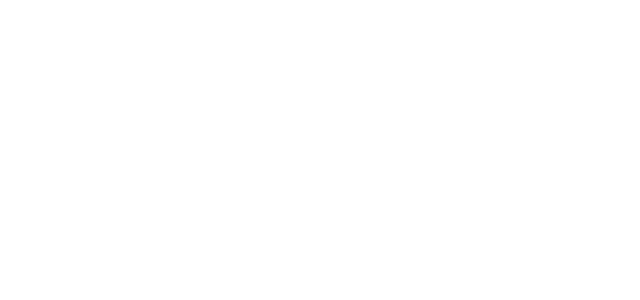
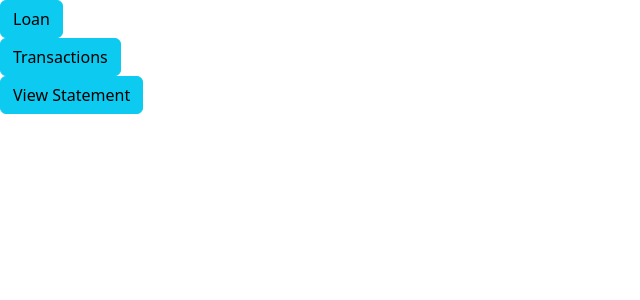
Before and after one commit to Ahmed1423/Bank-User-Management, a React (Create React App) app in the folder bank-user-management-frontend/: page /menu in a window 1280 px wide. Before the commit this address had no page. Shown: the top 300 px of the page, without its empty margins (0-640 px from the left). Built offline with nearby package versions, Linux system fonts and the light colour scheme.

Commit message:
created basic menu

```diff
--- a/bank-user-management-frontend/src/App.js
+++ b/bank-user-management-frontend/src/App.js
@@ -2,6 +2,10 @@ import "./App.css";
 import Login from "./Login";
 import Register from "./Register";
 import { BrowserRouter, Routes, Route } from "react-router-dom";
+import Menu from "./components/Menu";
+import Loan from "./components/Loan";
+import Transactions from "./components/Transactions";
+import ViewStatement from "./components/ViewStatement";
 
 function App() {
   return (
@@ -9,6 +13,10 @@ function App() {
       <Routes>
         <Route exact path="/login" element={<Login />} />
         <Route exact path="/register" element={<Register />} />
+        <Route exact path="/menu" element={<Menu />} />
+        <Route exact path="/loan" element={<Loan />} />
+        <Route exact path="/transactions" element={<Transactions />} />
+        <Route exact path="/viewstatement" element={<ViewStatement />} />
       </Routes>
     </BrowserRouter>
   );
--- /dev/null
+++ b/bank-user-management-frontend/src/components/Loan.js
@@ -0,0 +1,7 @@
+import React from "react";
+
+const Loan = () => {
+    return <div>Loans</div>;
+};
+
+export default Loan;
--- /dev/null
+++ b/bank-user-management-frontend/src/components/Menu.js
@@ -0,0 +1,24 @@
+import React from "react";
+import {useNavigate} from "react-router-dom";
+
+const Menu = () => {
+
+    const navigate = useNavigate();
+
+    const route_ = (path) => {
+        navigate(path);
+    }
+
+    return (
+        <>
+            <button className="btn btn-info" onClick={() => {route_("/loan")}}>Loan</button>
+            <br></br>
+            <button className="btn btn-info" onClick={() => {route_("/transactions")}}>Transactions</button>
+            <br></br>
+            <button className="btn btn-info" onClick={() => {route_("/viewstatement")}}>View Statement</button>
+            <br></br>
+        </>
+    )
+};
+
+export default Menu;
--- /dev/null
+++ b/bank-user-management-frontend/src/components/Transactions.js
@@ -0,0 +1,7 @@
+import React from "react";
+
+const Transactions = () => {
+    return <div>Transactions</div>;
+};
+
+export default Transactions;
--- /dev/null
+++ b/bank-user-management-frontend/src/components/ViewStatement.js
@@ -0,0 +1,7 @@
+import React from "react";
+
+const ViewStatement = () => {
+    return <div>Statements</div>;
+};
+
+export default ViewStatement;
```
